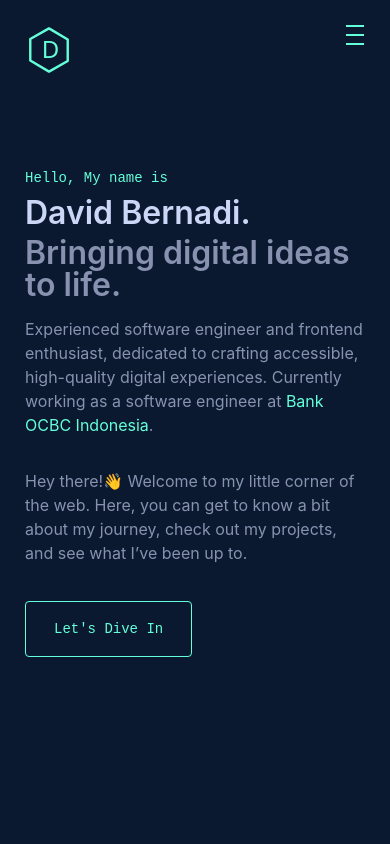
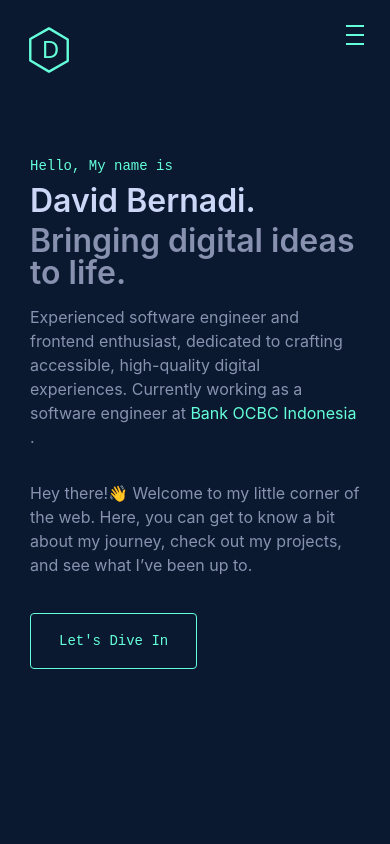
Before and after one commit to david1312/dav-webdev-personal, a Next.js app: page / in a window 390 px wide. Shown: the top 844 px of the page. Built offline with nearby package versions, Linux system fonts and the light colour scheme.

Commit message:
refactor styling 3 screen type and mobile first approach

```diff
--- a/src/components/About/About.styles.tsx
+++ b/src/components/About/About.styles.tsx
@@ -1,5 +1,5 @@
 import styled from "@emotion/styled";
-import { fadeInUpAnimation } from "@/styles/animation";
+import { fadeAnimation } from "@/styles/animation";
 
 interface IntroStylesProps {
   isMobile: boolean;
@@ -7,7 +7,7 @@ interface IntroStylesProps {
 
 export const AboutWrapper = styled.section<IntroStylesProps>`
   h2 {
-    ${({}) => fadeInUpAnimation(0.6)};
+    ${({}) => fadeAnimation("up", 0.6)};
   }
   .inner {
     display: ${({ isMobile }) => (isMobile ? "block" : "grid")};
@@ -17,7 +17,7 @@ export const AboutWrapper = styled.section<IntroStylesProps>`
 `;
 
 export const LeftSection = styled.div<IntroStylesProps>`
-  ${({}) => fadeInUpAnimation(0.8)};
+  ${({}) => fadeAnimation("up", 0.8)};
   p {
     font-size: ${({ isMobile }) =>
       isMobile ? "var(--fz-md)" : "var(--fz-xl)"};
@@ -36,13 +36,13 @@ export const LeftSection = styled.div<IntroStylesProps>`
 `;
 
 export const RightSection = styled.div<IntroStylesProps>`
-  ${({}) => fadeInUpAnimation(1)};
+  ${({}) => fadeAnimation("up", 1)};
   position: relative;
   width: ${({ isMobile }) => (isMobile ? "227.5px" : "300px")};
   height: ${({ isMobile }) => (isMobile ? "227.5px" : "300px")};
+
   @media (max-width: 768px) {
     margin: 50px auto 0;
-    width: 70%;
   }
 
   .wrapper {
@@ -84,8 +84,8 @@ export const RightSection = styled.div<IntroStylesProps>`
       mix-blend-mode: multiply;
       filter: grayscale(100%) contrast(1);
       transition: var(--transition);
-      width: 100%;
-      height: 100%;
+      width: ${({ isMobile }) => (isMobile ? "227.5px" : "300px")};
+      height: ${({ isMobile }) => (isMobile ? "227.5px" : "300px")};
     }
 
     &:before,
@@ -116,7 +116,7 @@ export const RightSection = styled.div<IntroStylesProps>`
 `;
 
 export const LanguageList = styled.div`
-  ${({}) => fadeInUpAnimation(1.2)};
+  ${({}) => fadeAnimation("up", 1.2)};
   display: flex;
   flex-wrap: wrap;
   font-family: var(--font-mono);
--- a/src/components/Header/Header.styles.tsx
+++ b/src/components/Header/Header.styles.tsx
@@ -1,3 +1,4 @@
+import { fadeAnimation } from "@/styles/animation";
 import styled from "@emotion/styled";
 
 interface HeaderWrapperProps {
@@ -53,20 +54,18 @@ export const Nav = styled.nav<HeaderWrapperProps>`
     counter-increment: item 1;
     color: var(--white);
     opacity: 0; /* Start hidden */
-    transform: translateY(-20px); /* Start slightly above */
-    animation: fadeInUp 0.5s ease forwards;
 
     &:nth-of-type(1) {
-      animation-delay: 0.1s;
+      ${({}) => fadeAnimation("down", 0.1)};
     }
     &:nth-of-type(2) {
-      animation-delay: 0.3s;
+      ${({}) => fadeAnimation("down", 0.3)};
     }
     &:nth-of-type(3) {
-      animation-delay: 0.5s;
+      ${({}) => fadeAnimation("down", 0.5)};
     }
     &:nth-of-type(4) {
-      animation-delay: 0.7s;
+      ${({}) => fadeAnimation("down", 0.7)};
     }
 
     a {
@@ -87,11 +86,4 @@ export const Nav = styled.nav<HeaderWrapperProps>`
   .link-btn {
     margin-left: 1rem;
   }
-
-  @keyframes fadeInUp {
-    to {
-      opacity: 1;
-      transform: translateY(0);
-    }
-  }
 `;
--- a/src/components/Header/Header.tsx
+++ b/src/components/Header/Header.tsx
@@ -69,7 +69,7 @@ const Header: React.FC = () => {
               })}
 
               <a
-                href="/resume.pdf"
+                href="/DavidBernadi-Resume.pdf"
                 target="_blank"
                 rel="noopener noreferrer"
                 className="link-btn"
--- a/src/components/Intro/Intro.styles.tsx
+++ b/src/components/Intro/Intro.styles.tsx
@@ -1,5 +1,5 @@
 import styled from "@emotion/styled";
-import { fadeInUpAnimation } from "@/styles/animation";
+import { fadeAnimation } from "@/styles/animation";
 
 interface IntroStylesProps {
   isMobile: boolean;
@@ -16,37 +16,19 @@ export const IntroWrapper = styled.section<IntroStylesProps>`
   text-align: left;
 
   h4 {
-    color: var(--green);
-    font-family: var(--font-mono);
-    font-size: ${({ isMobile }) =>
-      isMobile ? "var(--fz-sm)" : "var(--fz-md)"};
-    font-weight: 400;
-    ${({}) => fadeInUpAnimation(0.8)};
+    ${({}) => fadeAnimation("up", 0.8)};
   }
 
   h1 {
-    line-height: ${({ isMobile }) => (isMobile ? "1.5" : "1.1")};
-    color: var(--lightest-slate);
-    font-size: ${({ isMobile }) => (isMobile ? "var(--fz-heading)" : "72px")};
-    font-family: var(--font-sans);
-    ${({}) => fadeInUpAnimation(1)};
-
-    &.intro-desc {
-      line-height: ${({ isMobile }) => (isMobile ? "1" : "0.9")};
-      color: var(--slate);
-    }
+    ${({}) => fadeAnimation("up", 1)};
   }
 
   p {
-    line-height: 1.5;
-    font-size: ${({ isMobile }) =>
-      isMobile ? "var(--fz-md)" : "var(--fz-xl)"};
-    color: var(--slate);
-    ${({}) => fadeInUpAnimation(1.2)};
+    ${({}) => fadeAnimation("up", 1.2)};
   }
 
   button {
-    ${({}) => fadeInUpAnimation(1.4)};
+    ${({}) => fadeAnimation("up", 1.4)};
     margin: 20px 0;
   }
 `;
--- a/src/styles/GlobalStyle.tsx
+++ b/src/styles/GlobalStyle.tsx
@@ -6,6 +6,7 @@ import { breakpoints } from "@/utils/contants";
 const GlobalStyles = () => (
   <Global
     styles={css`
+      /* Mobile first approach */
       ${variables}
 
       scroll-behavior: smooth;
@@ -28,10 +29,14 @@ const GlobalStyles = () => (
 
       main {
         @media (min-width: ${breakpoints.mobile}px) {
-          padding: 0 175px;
+          padding: 0 150px;
         }
 
-        padding: 0 25px;
+        @media (min-width: ${breakpoints.desktop}px) {
+          padding: 0 200px;
+        }
+
+        padding: 0 30px;
       }
 
       h1,
@@ -43,6 +48,56 @@ const GlobalStyles = () => (
         margin: 0;
         font-weight: 600;
         color: var(--white);
+      }
+
+      h1 {
+        font-size: var(--fz-heading);
+        line-height: 1.5;
+        color: var(--lightest-slate);
+        font-family: var(--font-sans);
+
+        @media (min-width: ${breakpoints.mobile}px) {
+          font-size: 48px;
+          line-height: 1.5;
+        }
+
+        @media (min-width: ${breakpoints.desktop}px) {
+          font-size: 72px;
+          line-height: 1.1;
+        }
+
+        &.intro-desc {
+          line-height: 1;
+          color: var(--slate);
+
+          @media (min-width: ${breakpoints.mobile}px) {
+            line-height: 0.9;
+          }
+        }
+      }
+
+      h4 {
+        color: var(--green);
+        font-family: var(--font-mono);
+        font-size: var(--fz-sm);
+        font-weight: 400;
+        @media (min-width: ${breakpoints.mobile}px) {
+          font-size: var(--fz-md);
+        }
+      }
+
+      p {
+        line-height: 1.5;
+        font-size: var(--fz-xl);
+        color: var(--slate);
+
+        @media (max-width: ${breakpoints.desktop}px) {
+          font-size: var(--fz-lg);
+          line-height: 1.5;
+        }
+        @media (max-width: ${breakpoints.mobile}px) {
+          font-size: var(--fz-md);
+        }
       }
 
       a {
--- a/src/styles/animation.ts
+++ b/src/styles/animation.ts
@@ -1,5 +1,6 @@
 import { css, keyframes } from "@emotion/react";
 
+// Define the keyframes for different animations
 const fadeInUp = keyframes`
   from {
     opacity: 0;
@@ -11,8 +12,26 @@ const fadeInUp = keyframes`
   }
 `;
 
-export const fadeInUpAnimation = (delay = 0) => css`
+const fadeInDown = keyframes`
+  from {
+    opacity: 0;
+    transform: translateY(-20px);
+  }
+  to {
+    opacity: 1;
+    transform: translateY(0);
+  }
+`;
+
+// Create a map of animations
+const animationsMap = {
+  up: fadeInUp,
+  down: fadeInDown,
+};
+
+// Create a function to apply the animation with a delay
+export const fadeAnimation = (direction: "up" | "down", delay = 0) => css`
   opacity: 0;
-  animation: ${fadeInUp} 0.5s ease forwards;
+  animation: ${animationsMap[direction]} 0.5s ease forwards;
   animation-delay: ${delay}s;
 `;
```
Also changed, not shown: 2 other files (tests, documents, lock files or other folders).
